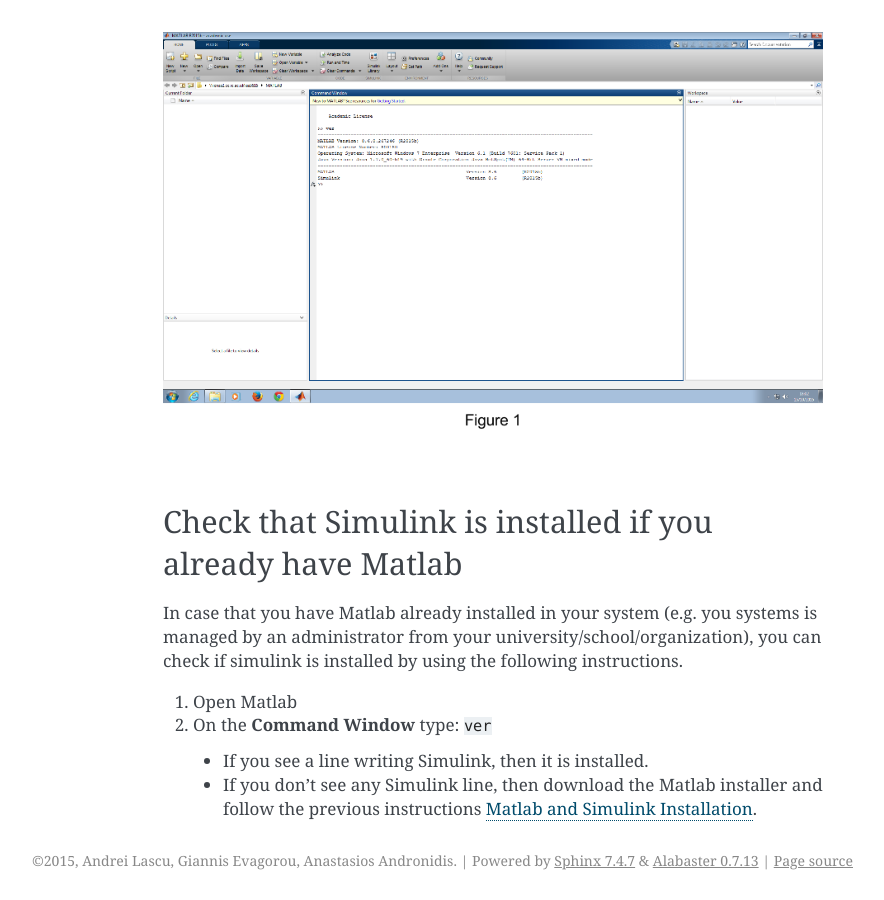
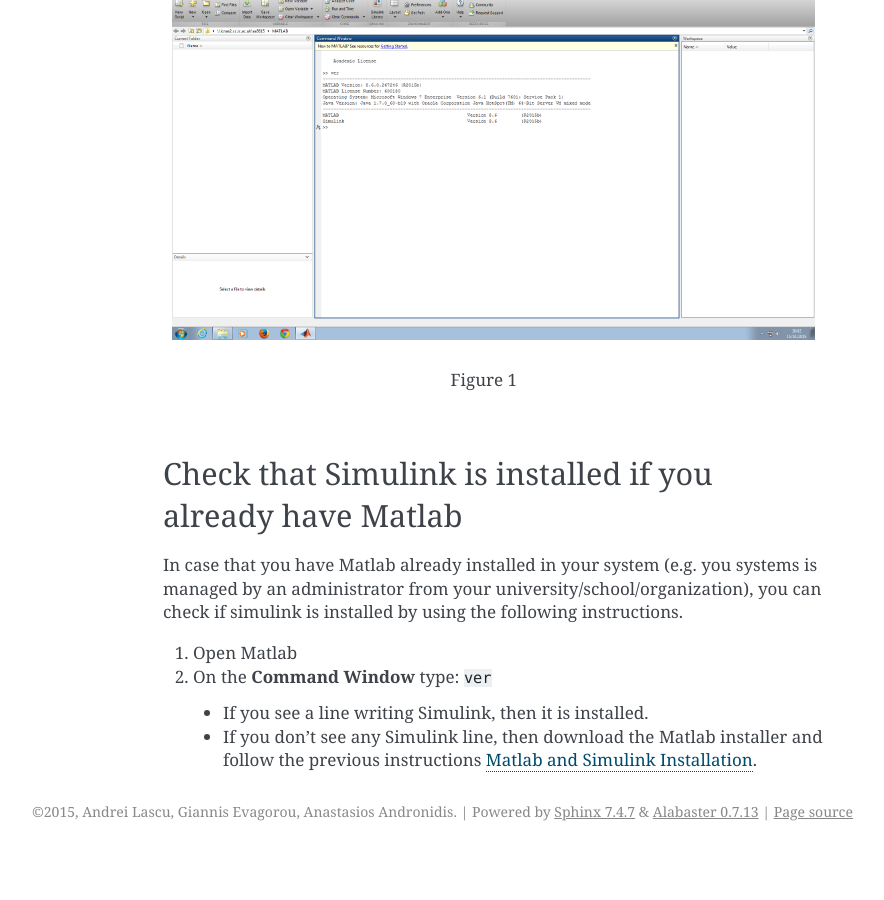
Before and after one commit to 0152la/FreescaleDocumentation, a Sphinx documentation site: the page built from source/instalation.rst, in a window 1280 px wide and 900 px high, scrolled down 1958 px. Shown: the whole window, without its empty margins (257-1141 px from the left). Built offline with Sphinx 7.4.7, drawn with Linux system fonts in a browser that asks for light colours; after the commit the page ends 2809 px from its top, so only the background shows below that.

Commit message:
fixed image resolution and caption

```diff
--- a/source/instalation.rst
+++ b/source/instalation.rst
@@ -57,7 +57,10 @@
 20. After the installation is done, make sure that you have *Activate Matlab* check box checked and click next and just follow the instructions.
 21. Open Matlab to verify that everything is working properly (see Figure 1) and you are done! Don’t forget to delete the downloaded files and extracted folders to keep everything clean!
 
-.. image:: Pictures/04-InstallationDone.png
+.. figure:: Pictures/04-InstallationDone.png
+  :figclass: align-center
+
+  Figure 1
 
 Check that Simulink is installed if you already have Matlab
 -----------------------------------------------------------
```
Also changed, not shown: source/Pictures/04-InstallationDone.png.
